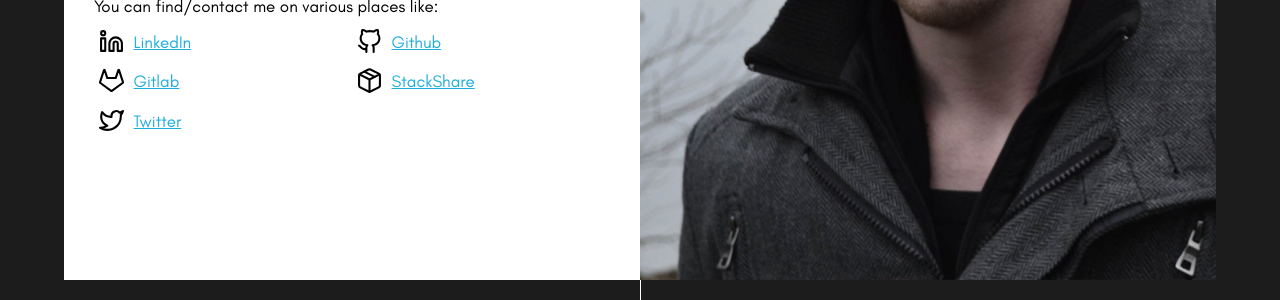
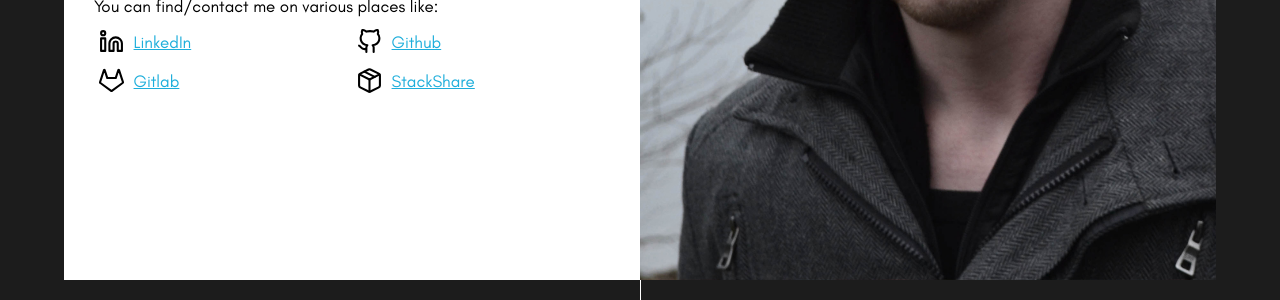
Before and after one commit to jonakoudijs/jona.io, a Jekyll site: the page built from index.md, in a window 1280 px wide and 900 px high, scrolled down 1336 px. Shown: the part 148-448 px from the top of the window. Built offline with Jekyll 4.4.1, drawn with Linux system fonts in a browser that asks for light colours.

Commit message:
Remove Twitter

```diff
--- a/_includes/icons.html
+++ b/_includes/icons.html
@@ -67,11 +67,6 @@
     <circle cx="4" cy="4" r="2"></circle>
   </symbol>
 
-  <!-- twitter icon -->
-  <symbol id="icon-twitter" viewBox="0 0 24 24" fill="none" stroke-width="2" stroke-linecap="round" stroke-linejoin="round">
-    <path d="M23 3a10.9 10.9 0 0 1-3.14 1.53 4.48 4.48 0 0 0-7.86 3v1A10.66 10.66 0 0 1 3 4s-4 9 5 13a11.64 11.64 0 0 1-7 2c9 5 20 0 20-11.5a4.5 4.5 0 0 0-.08-.83A7.72 7.72 0 0 0 23 3z"></path>
-  </symbol>
-
   <!-- package icon -->
   <symbol id="icon-package" viewBox="0 0 24 24" fill="none" stroke-width="2" stroke-linecap="round" stroke-linejoin="round">
     <path d="M12.89 1.45l8 4A2 2 0 0 1 22 7.24v9.53a2 2 0 0 1-1.11 1.79l-8 4a2 2 0 0 1-1.79 0l-8-4a2 2 0 0 1-1.1-1.8V7.24a2 2 0 0 1 1.11-1.79l8-4a2 2 0 0 1 1.78 0z"></path>
--- a/index.md
+++ b/index.md
@@ -48,7 +48,7 @@ excerpt: "Personal website of Jona Koudijs. Read about me!"
         <h5>Contact</h5>
         You can find/contact me on various places like:
         <div class="music-object">
-            <svg class="icon"><use xlink:href="#icon-linkedin" /></svg>
+          <svg class="icon"><use xlink:href="#icon-linkedin" /></svg>
           <a href="https://www.linkedin.com/in/jonakoudijs">LinkedIn</a>
         </div>
         <div class="music-object">
@@ -62,10 +62,6 @@ excerpt: "Personal website of Jona Koudijs. Read about me!"
         <div class="music-object">
           <svg class="icon"><use xlink:href="#icon-package" /></svg>
           <a href="https://stackshare.io/jona">StackShare</a>
-        </div>
-        <div class="music-object">
-          <svg class="icon"><use xlink:href="#icon-twitter" /></svg>
-          <a href="https://twitter.com/jonakoudijs">Twitter</a>
         </div>
 
       </div>
```
